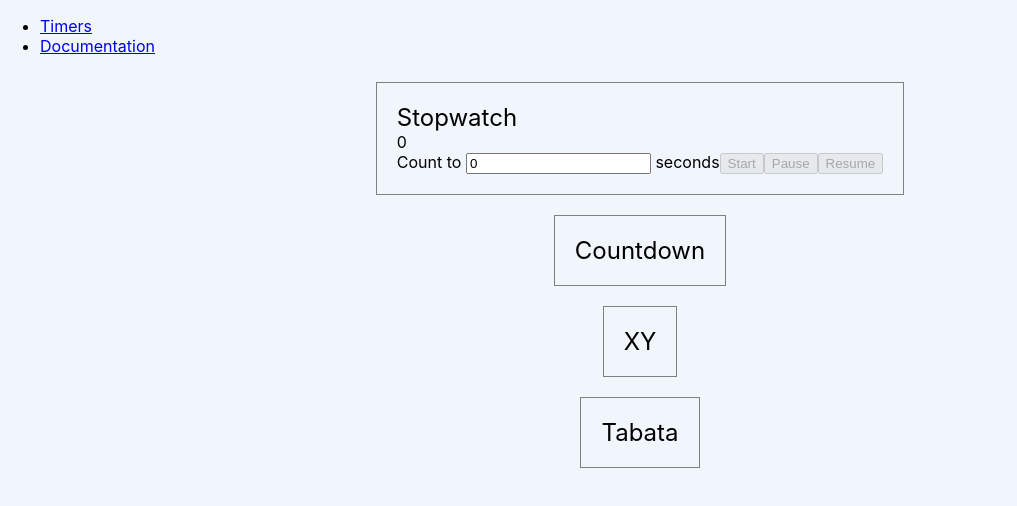
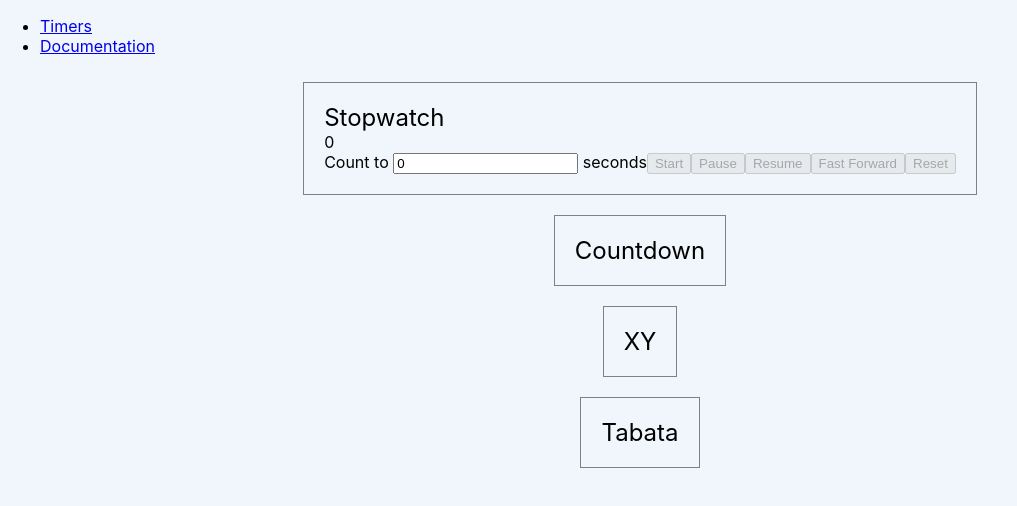
Before and after one commit to car1sle/assignment-1-car1sle, a React (Create React App) app: page / in a window 1280 px wide. Shown: the top 506 px of the page, without its empty margins (0-1017 px from the left). Built offline with nearby package versions, Linux system fonts and the light colour scheme.

Commit message:
All stopwatch buttons working

```diff
--- a/src/components/generic/Button.js
+++ b/src/components/generic/Button.js
@@ -1,6 +1,6 @@
-const Button = ({ value, disabledValue, onClick, setIsRunning, setIsPaused }) => {
+const Button = ({ value, disabledValue, inputTime, onClick }) => {
     return (
-        <button disabled={disabledValue} onClick={e => onClick(e, setIsRunning, setIsPaused)}>
+        <button disabled={inputTime ? disabledValue : true} onClick={e => onClick(value)}>
             {value}
         </button>
     );
--- a/src/components/timers/Stopwatch.js
+++ b/src/components/timers/Stopwatch.js
@@ -7,12 +7,26 @@ const Stopwatch = () => {
     const [inputTime, setInputTime] = useState(0);
     const [isRunning, setIsRunning] = useState(false);
     const [isPaused, setIsPaused] = useState(false);
+    const [isComplete, setIsComplete] = useState(true);
 
-    const handleClick = (e, isRunning, isPaused) => {
-        setIsRunning(isRunning);
-        setIsPaused(isPaused);
-        // Disable button after it's been clicked once
-        e.currentTarget.disabled = true;
+    const handleClick = value => {
+        if (value === "Start") {
+            setIsRunning(true);
+            setIsComplete(false);
+        } else if (value === "Pause") {
+            setIsRunning(false);
+            setIsPaused(true);
+        } else if (value === "Resume") {
+            setIsRunning(true);
+            setIsPaused(false);
+        } else if (value === 'Fast Forward') {
+            setTime(inputTime);
+            setIsComplete(true);
+        } else if (value === 'Reset') {
+            setTime(0);
+            setIsComplete(true);
+            setIsRunning(false);
+        }
     }
 
     useEffect(() => {
@@ -37,9 +51,11 @@ const Stopwatch = () => {
         <>
             <div>{time}</div>
             Count to <input type="number" defaultValue={inputTime} onChange={e => {setInputTime(parseInt(e.target.value));}} /> seconds
-            <Button value="Start" disabledValue={!inputTime} onClick={handleClick} setIsRunning={true} setIsPaused={false} />
-            <Button value="Pause" disabledValue={!isRunning} onClick={handleClick} setIsRunning={false} setIsPaused={true} />
-            <Button value="Resume" disabledValue={!isPaused} onClick={handleClick} setIsRunning={true} setIsPaused={false} />
+            <Button value="Start" disabledValue={!isComplete || (time === inputTime)} inputTime={inputTime} onClick={handleClick} />
+            <Button value="Pause" disabledValue={!isRunning || (time === inputTime)} inputTime={inputTime} onClick={handleClick} />
+            <Button value="Resume" disabledValue={(isRunning || isComplete || (time === inputTime))} inputTime={inputTime} onClick={handleClick} />
+            <Button value="Fast Forward" disabledValue={isComplete || (time === inputTime)} inputTime={inputTime} onClick={handleClick} />
+            <Button value="Reset" disabledValue={isComplete && (time != inputTime)} inputTime={inputTime} onClick={handleClick} />
         </>
     );
 };
```
